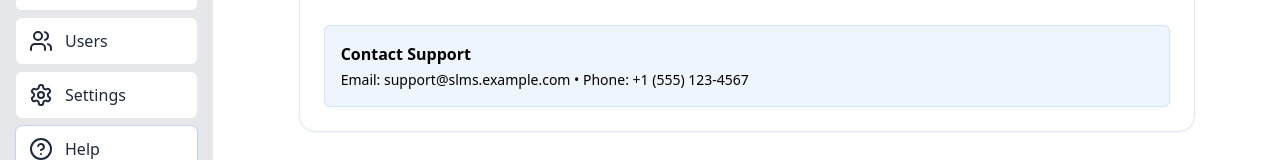
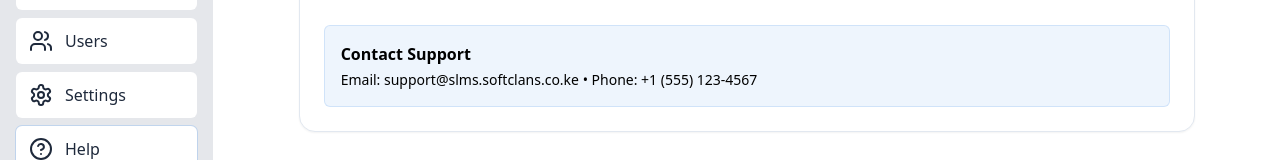
Before and after one commit to octocatblain/sacco, a React (Vite) app in the folder web-app/: page /help in a window 1280 px wide. Shown: the part 332-492 px from the top of the page. Built offline with nearby package versions, Linux system fonts and the light colour scheme; no server answers.

Commit message:
feat: update support contact information in Help page

```diff
--- a/web-app/src/pages/Help.tsx
+++ b/web-app/src/pages/Help.tsx
@@ -40,7 +40,7 @@ const Help = () => {
           <div className="mt-6 rounded-md bg-primary/15 border border-primary/30 p-4">
             <h3 className="text-base font-semibold mb-1">Contact Support</h3>
             <p className="text-sm">
-              Email: support@slms.example.com • Phone: +1 (555) 123-4567
+              Email: support@slms.softclans.co.ke • Phone: +1 (555) 123-4567
             </p>
           </div>
         </div>
```
